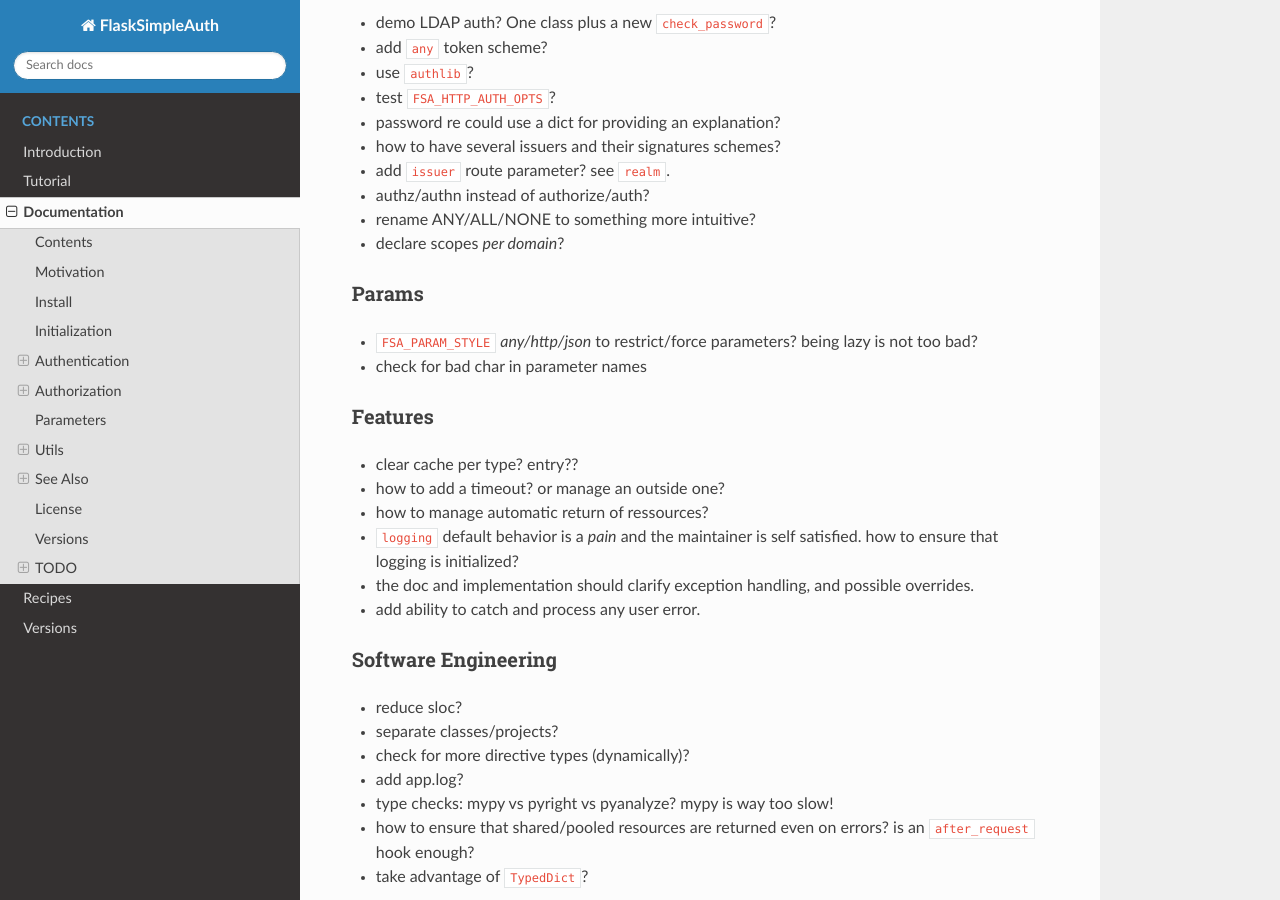
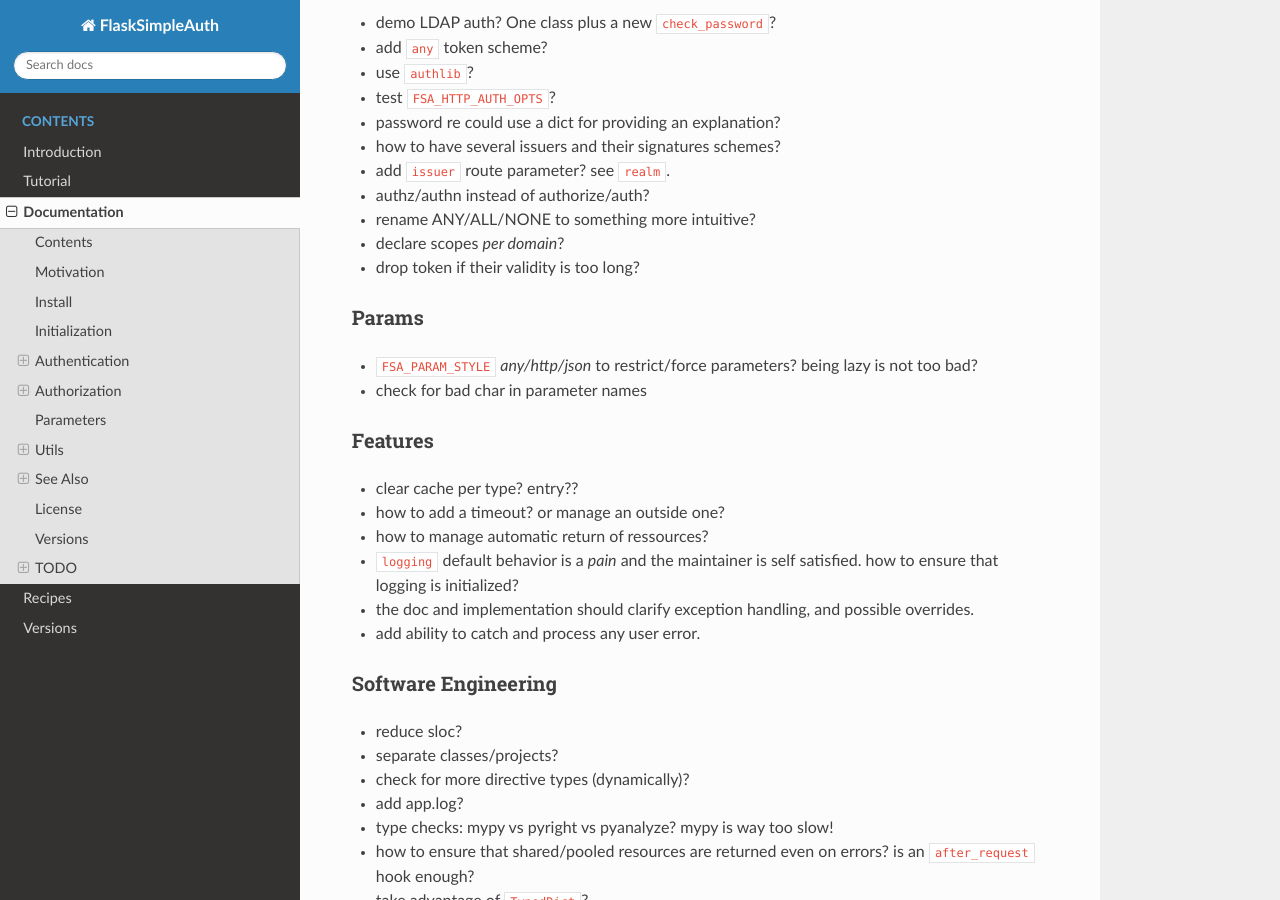
Before and after one commit to zx80/flask-simple-auth, a Sphinx documentation site: the page built from docs/DOCUMENTATION.md, in a window 1280 px wide and 900 px high, scrolled down 20676 px. Built offline with Sphinx 7.4.7 and the Read the Docs theme 2.0.0, drawn with Linux system fonts in a browser that asks for light colours; pages that are not in the unit, such as notebooks, are missing from menus.

Commit message:
note about todo

```diff
--- a/docs/DOCUMENTATION.md
+++ b/docs/DOCUMENTATION.md
@@ -1149,6 +1149,7 @@ Todo or not todo…
 - authz/authn instead of authorize/auth?
 - rename ANY/ALL/NONE to something more intuitive?
 - declare scopes *per domain*?
+- drop token if their validity is too long?
 
 ### Params
 
```
